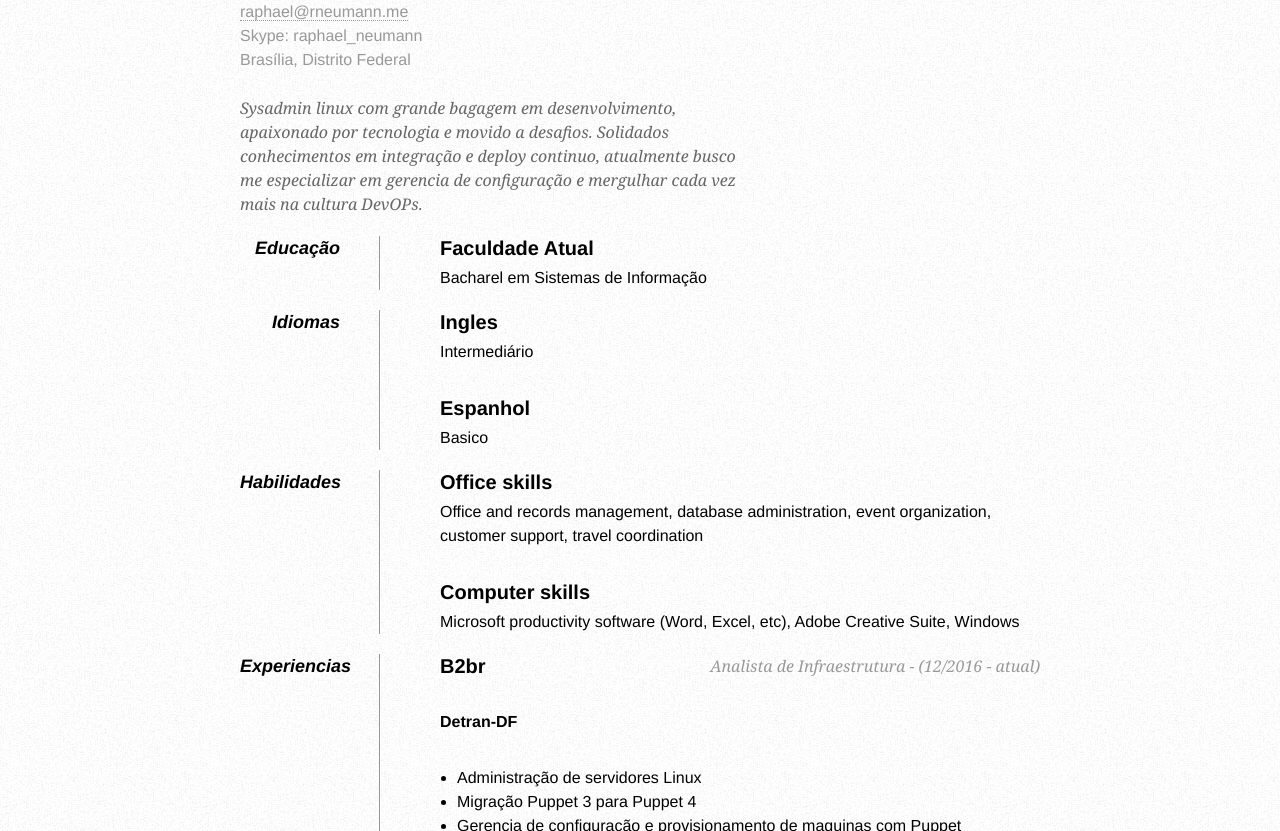
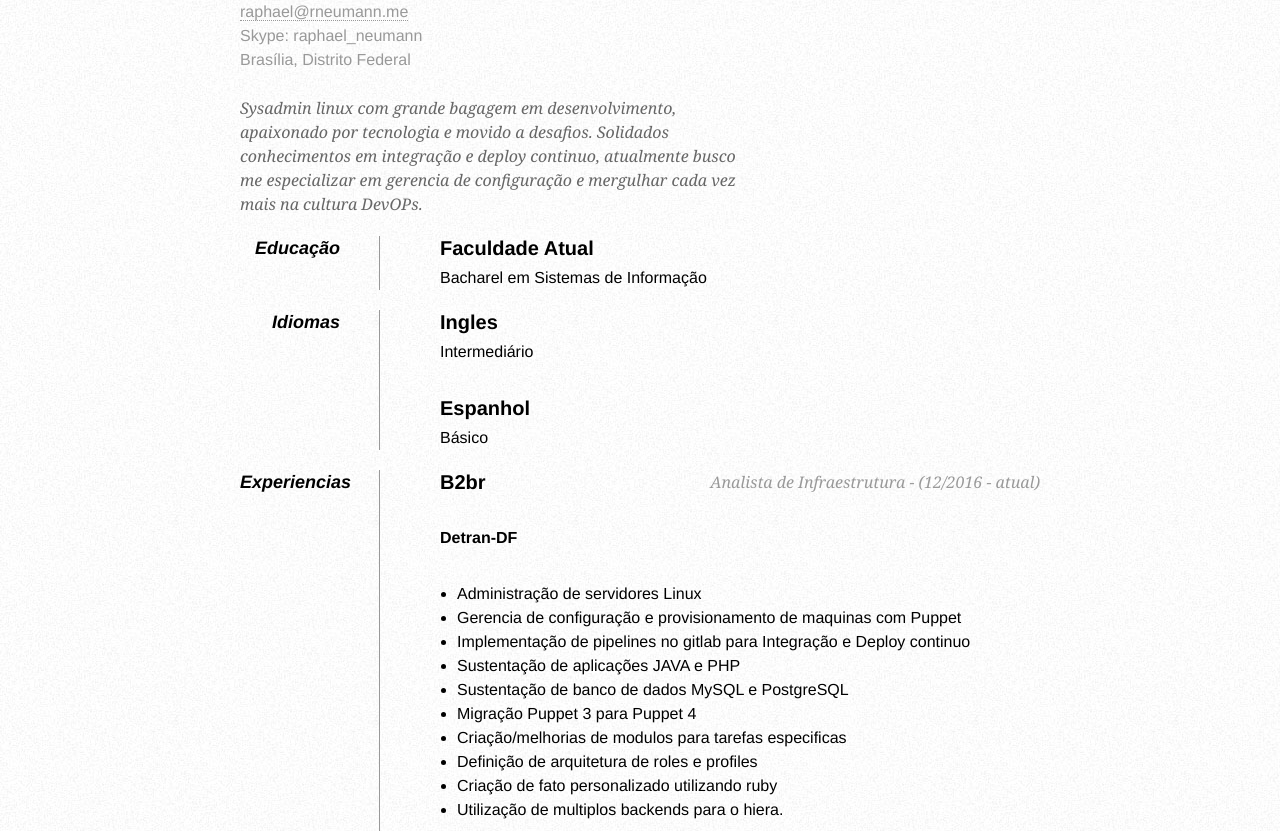
Before and after one commit to RaphaelNeumann/raphaelneumann.github.com, a plain HTML site: page cv/index.html in a window 1280 px wide. Shown: the part 121-952 px from the top of the page. Drawn offline with Linux system fonts and the light colour scheme.

Commit message:
Adicionado outras atividades puppet

```diff
--- a/cv/index.html
+++ b/cv/index.html
@@ -79,19 +79,7 @@
                 <h2>Ingles</h2>
                 <p>Intermediário</p>
                 <h2>Espanhol</h2>
-                <p>Basico</p>
-            </dd>
-
-
-            <dd class="clear"></dd>
-
-            <dt>Habilidades</dt>
-            <dd>
-                <h2>Office skills</h2>
-                <p>Office and records management, database administration, event organization, customer support, travel coordination</p>
-
-                <h2>Computer skills</h2>
-                <p>Microsoft productivity software (Word, Excel, etc), Adobe Creative Suite, Windows</p>
+                <p>Básico</p>
             </dd>
 
             <dd class="clear"></dd>
@@ -102,13 +90,15 @@
                 <h3>Detran-DF </h3>
                 <ul>
                 	<li>Administração de servidores Linux</li>
-                    <li>Migração Puppet 3 para Puppet 4</li>
                     <li>Gerencia de configuração e provisionamento de maquinas com Puppet</li>
-                    <li>Monitoramento de parque</li>
                     <li>Implementação de pipelines no gitlab para Integração e Deploy continuo</li>
                     <li>Sustentação de aplicações JAVA e PHP</li>
                     <li>Sustentação de banco de dados MySQL e PostgreSQL</li>
-
+                    <li>Migração Puppet 3 para Puppet 4</li>
+                    <li>Criação/melhorias de modulos para tarefas especificas</li>
+                    <li>Definição de arquitetura de roles e profiles </li>
+                    <li>Criação de fato personalizado utilizando ruby</li>
+                    <li>Utilização de multiplos backends para o hiera.</li>
                 </ul>
                 <h2>Cast Group <span>Analista de Sistemas Pleno - (09/2015 - 12/206)</span></h2>
                 <h3>INEP </h3>
```
